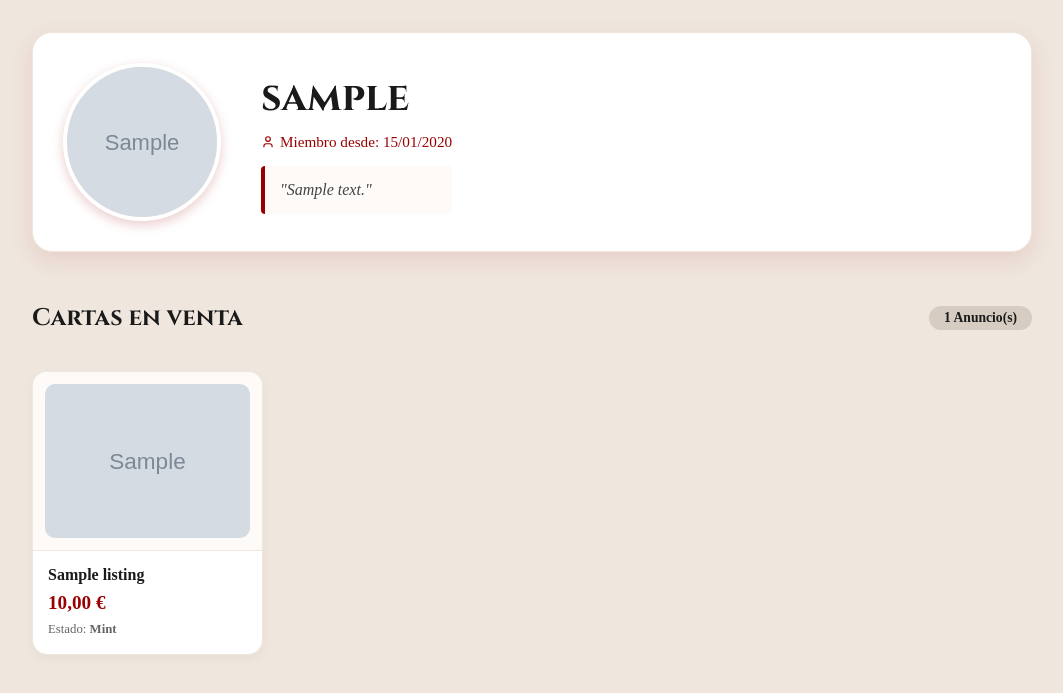
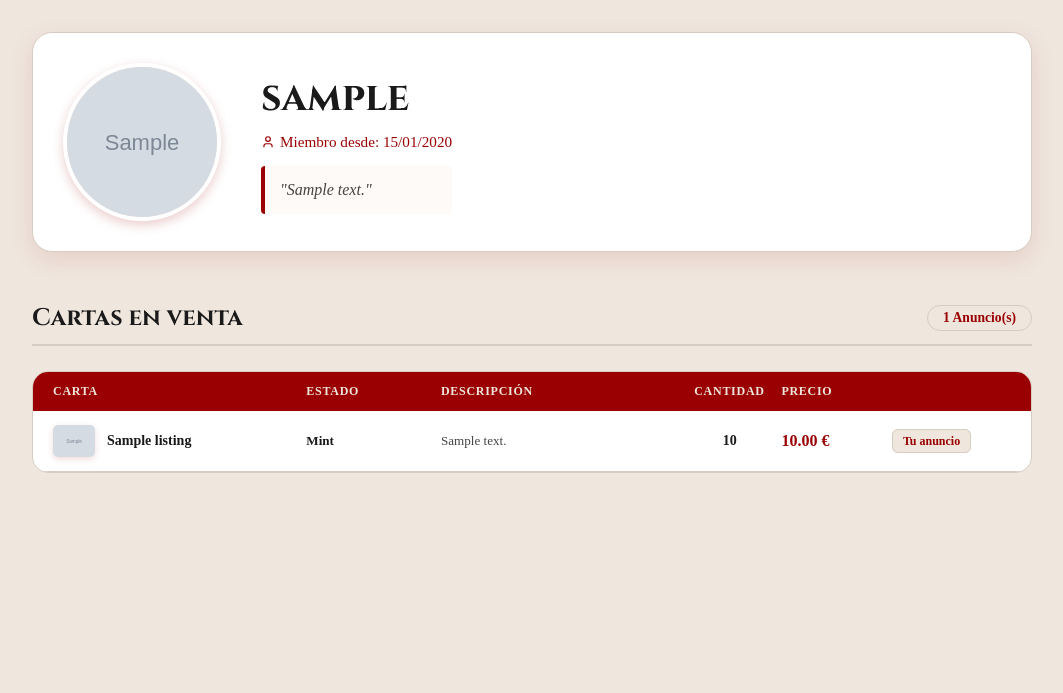
Before and after one commit to DeliaNav/ShinyHunt, a PHP site: page /TFG/Codigo/usuario/1 in a window 1280 px wide. Shown: the part 77-770 px from the top of the page, without its empty margins (108-1171 px from the left). Run offline with PHP 8.4, Linux system fonts and the light colour scheme; the visitor is signed in with stand-in values (Sample User, id 1); tables that the repository leaves empty hold one stand-in row (values such as "Sample post"); grey boxes marked "Sample" are stand-in pictures.

Commit message:
listado cartas en venta vista tabla

```diff
--- a/Codigo/public/css/user.css
+++ b/Codigo/public/css/user.css
@@ -1,13 +1,3 @@
-/* public/css/profile.css */
-
-/* Contenedor Principal */
-/* .profile-main-container {
-    margin-top: 30px;
-    min-height: 80vh;
-    background-color: #EFE6DE;
-} */
-
-/* Cabecera de Perfil */
 .profile-header-card {
     background: white;
     padding: 30px;
@@ -17,7 +7,7 @@
     align-items: center;
     gap: 40px;
     margin-bottom: 50px;
-    border: 1px solid #EFE6DE;
+    border: 1px solid #d6ccc2;
 }
 
 .profile-avatar-circle {
@@ -36,7 +26,6 @@
     object-fit: cover;
 }
 
-/* Info del Usuario */
 .profile-name-row {
     display: flex;
     align-items: center;
@@ -71,7 +60,6 @@
     color: #444;
 }
 
-/* Botón de Mensaje Vino */
 .btn-message-user {
     background-color: #9A0002;
     color: white;
@@ -90,13 +78,12 @@
     box-shadow: 0 5px 15px rgba(154, 0, 2, 0.4);
 }
 
-/* Sección de Cartas */
 .profile-section-header {
     display: flex;
     align-items: center;
     justify-content: space-between;
     margin-bottom: 25px;
-    border-bottom: 2px solid #EFE6DE;
+    border-bottom: 2px solid #d6ccc2;
     padding-bottom: 10px;
 }
 
@@ -107,15 +94,15 @@
 }
 
 .profile-listing-count {
-    background: #d6ccc2;
-    color: #1a1a1a;
+    background: #EFE6DE;
+    color: #9A0002;
     padding: 4px 15px;
     border-radius: 20px;
     font-size: 0.85rem;
     font-weight: bold;
+    border: 1px solid #d6ccc2;
 }
 
-/* Grid de Cartas */
 .profile-cards-grid {
     display: grid;
     grid-template-columns: repeat(auto-fill, minmax(200px, 1fr));
@@ -134,7 +121,7 @@
     overflow: hidden;
     box-shadow: 0 4px 12px rgba(0,0,0,0.04);
     height: 100%;
-    border: 1px solid #EFE6DE;
+    border: 1px solid #d6ccc2;
     display: flex;
     flex-direction: column;
 }
@@ -153,7 +140,7 @@
 
 .card-details {
     padding: 15px;
-    border-top: 1px solid #EFE6DE;
+    border-top: 1px solid #d6ccc2;
     flex-grow: 1;
 }
 
@@ -175,17 +162,15 @@
     color: #666;
 }
 
-/* Hover Effects */
 .profile-card-item:hover {
     transform: translateY(-8px);
 }
 
 .profile-card-item:hover .card-inner {
     box-shadow: 0 12px 25px rgba(154, 0, 2, 0.15);
-    border-color: #d6ccc2;
+    border-color: #9A0002;
 }
 
-/* Estado Vacío */
 .profile-empty-state {
     text-align: center;
     padding: 80px 20px;
@@ -194,8 +179,109 @@
     border: 2px dashed #d6ccc2;
 }
 
-.empty-icon {
-    font-size: 50px;
-    margin-bottom: 15px;
-    filter: sepia(1) hue-rotate(-50deg) saturate(5);
+.listings-table {
+    background: #fff;
+    border: 1px solid #d6ccc2;
+    border-radius: 16px;
+    overflow: hidden;
+    margin-bottom: 3rem;
 }
+
+.listings-head {
+    display: grid;
+    grid-template-columns: 2fr 1fr 2fr 0.6fr 0.8fr 1fr;
+    gap: 1rem;
+    padding: 0.75rem 1.25rem;
+    background: #9A0002;
+    color: #EFE6DE;
+    font-size: 0.75rem;
+    font-weight: 700;
+    text-transform: uppercase;
+    letter-spacing: 0.06em;
+}
+
+.listing-row {
+    display: grid;
+    grid-template-columns: 2fr 1fr 2fr 0.6fr 0.8fr 1fr;
+    gap: 1rem;
+    padding: 0.9rem 1.25rem;
+    border-bottom: 1px solid #d6ccc2;
+    align-items: center;
+    font-size: 0.875rem;
+    transition: background 0.15s;
+}
+
+.listing-row:hover { background: #fdfaf8; }
+
+.listing-card-link {
+    display: flex;
+    align-items: center;
+    gap: 0.75rem;
+    text-decoration: none;
+    color: #1a1a1a;
+    font-weight: 600;
+}
+
+.listing-card-link:hover { text-decoration: underline; color: #9A0002; }
+
+.listing-card-thumb {
+    width: 42px;
+    height: auto;
+    border-radius: 5px;
+    flex-shrink: 0;
+    box-shadow: 0 2px 6px rgba(154,0,2,0.15);
+}
+
+.listing-condition {
+    font-size: 0.82rem;
+    font-weight: 600;
+    color: #1a1a1a;
+}
+
+.listing-description {
+    font-size: 0.82rem;
+    color: #444;
+}
+
+.listing-qty {
+    font-weight: 600;
+    color: #1a1a1a;
+    text-align: center;
+}
+
+.listing-price {
+    font-weight: 800;
+    color: #9A0002;
+    font-size: 1rem;
+}
+
+.listing-own-badge {
+    font-size: 0.75rem;
+    background: #EFE6DE;
+    color: #9A0002;
+    border: 1px solid #d6ccc2;
+    border-radius: 6px;
+    padding: 0.25rem 0.6rem;
+    font-weight: 600;
+}
+
+.btn-add-cart {
+    background: #9A0002;
+    color: #fff;
+    border: none;
+    border-radius: 8px;
+    padding: 0.45rem 1rem;
+    font-size: 0.82rem;
+    font-weight: 700;
+    cursor: pointer;
+    transition: background 0.2s, transform 0.1s;
+}
+
+.btn-add-cart:hover { background: #7a0002; }
+.btn-add-cart:disabled { background: #d6ccc2; cursor: not-allowed; }
+
+.cart-qty-badge {
+    font-size: 0.75rem;
+    font-weight: 700;
+    color: #9A0002;
+}
--- a/Codigo/views/users/profile.php
+++ b/Codigo/views/users/profile.php
@@ -4,6 +4,7 @@
 <link rel="stylesheet" href="/TFG/Codigo/public/css/user.css">
 
 <div class="container profile-main-container">
+
     <!-- TARJETA DE PERFIL -->
     <div class="profile-header-card">
         <div class="profile-avatar-wrapper">
@@ -16,11 +17,9 @@
         <div class="profile-info-content">
             <div class="profile-name-row">
                 <h1 class="profile-username"><?= htmlspecialchars($user['username']) ?></h1>
-
-                <!-- Botón de mensaje-->
                 <?php if (isset($_SESSION['user_id']) && $_SESSION['user_id'] !== $user['id']): ?>
-                    <a href="/TFG/Codigo/mensajes/<?= htmlspecialchars($user['username']) ?>" class="btn-message-user">
-                        Enviar mensaje
+                    <a href="/TFG/Codigo/chats/<?= $user['id'] ?>" class="btn-message-user">
+                        ✉ Enviar mensaje
                     </a>
                 <?php endif; ?>
             </div>
@@ -41,9 +40,7 @@
     <!-- SECCIÓN DE VENTAS -->
     <div class="profile-section-header">
         <h2 class="profile-section-title">Cartas en venta</h2>
-        <span class="profile-listing-count">
-            <?= count($userListings) ?> Anuncio(s)
-        </span>
+        <span class="profile-listing-count"><?= count($userListings) ?> Anuncio(s)</span>
     </div>
 
     <?php if (empty($userListings)): ?>
@@ -53,28 +50,84 @@
             <p>¡Vuelve más tarde para ver sus novedades!</p>
         </div>
     <?php else: ?>
-        <div class="profile-cards-grid">
+
+        <?php
+        $conditionLabels = [
+            'mint'         => 'Mint',
+            'near_mint'    => 'Near Mint',
+            'excellent'    => 'Excellent',
+            'good'         => 'Good',
+            'light_played' => 'Light Played',
+            'played'       => 'Played',
+            'poor'         => 'Poor',
+        ];
+        ?>
+
+        <div class="listings-table">
+            <div class="listings-head">
+                <span>Carta</span>
+                <span>Estado</span>
+                <span>Descripción</span>
+                <span>Cantidad</span>
+                <span>Precio</span>
+                <span></span>
+            </div>
+
             <?php foreach ($userListings as $listing): ?>
-                <a href="/TFG/Codigo/cards/<?= htmlspecialchars($listing['card_id']) ?>" class="profile-card-item">
-                    <div class="card-inner">
-                        <div class="card-img-container">
+                <div class="listing-row" id="listing-row-<?= $listing['id'] ?>">
+
+                    <!-- Imagen + nombre -->
+                    <span class="listing-card-info">
+                        <a href="/TFG/Codigo/cards/<?= htmlspecialchars($listing['card_id']) ?>" class="listing-card-link">
                             <img src="<?= htmlspecialchars($listing['image_url']) ?>"
-                                 alt="<?= htmlspecialchars($listing['card_name']) ?>">
-                        </div>
-                        <div class="card-details">
-                            <div class="card-title"><?= htmlspecialchars($listing['card_name']) ?></div>
-                            <div class="card-price"><?= number_format($listing['price'], 2, ',', '.') ?> €</div>
-                            <div class="card-status">
-                                <span>Estado: <strong><?= ucfirst(htmlspecialchars($listing['condition'])) ?></strong></span>
-                            </div>
-                        </div>
-                    </div>
-                </a>
+                                 alt="<?= htmlspecialchars($listing['card_name']) ?>"
+                                 class="listing-card-thumb"
+                                 onerror="this.src='/TFG/Codigo/public/img/card-placeholder.png'">
+                            <span><?= htmlspecialchars($listing['card_name']) ?></span>
+                        </a>
+                    </span>
+
+                    <!-- Condición -->
+                    <span class="listing-condition">
+                        <?= htmlspecialchars($conditionLabels[$listing['condition']] ?? $listing['condition']) ?>
+                    </span>
+
+                    <!-- Descripción -->
+                    <span class="listing-description">
+                        <?= !empty($listing['description']) ? htmlspecialchars($listing['description']) : '<em style="color:#bbb">—</em>' ?>
+                    </span>
+
+                    <!-- Cantidad -->
+                    <span class="listing-qty" id="listing-qty-<?= $listing['id'] ?>">
+                        <?= $listing['quantity'] ?>
+                    </span>
+
+                    <!-- Precio -->
+                    <span class="listing-price">
+                        <?= number_format($listing['price'], 2) ?> €
+                    </span>
+
+                    <!-- Acción -->
+                    <span class="listing-actions">
+                        <?php if (isset($_SESSION['user_id']) && $_SESSION['user_id'] == $listing['seller_id']): ?>
+                            <span class="listing-own-badge">Tu anuncio</span>
+                        <?php else: ?>
+                            <button class="btn-add-cart"
+                                    data-listing-id="<?= $listing['id'] ?>"
+                                    data-stock="<?= $listing['quantity'] ?>">
+                                + Añadir
+                            </button>
+                            <span class="cart-qty-badge" id="cart-qty-<?= $listing['id'] ?>"></span>
+                        <?php endif; ?>
+                    </span>
+
+                </div>
             <?php endforeach; ?>
         </div>
+
     <?php endif; ?>
 </div>
 
-<?php
-require_once __DIR__ . '/../../views/layout/footer.php';
-?>
+<script src="/TFG/Codigo/public/js/cart-detail.js"></script>
+
+<?php require_once __DIR__ . '/../../views/layout/footer.php'; ?>
```
